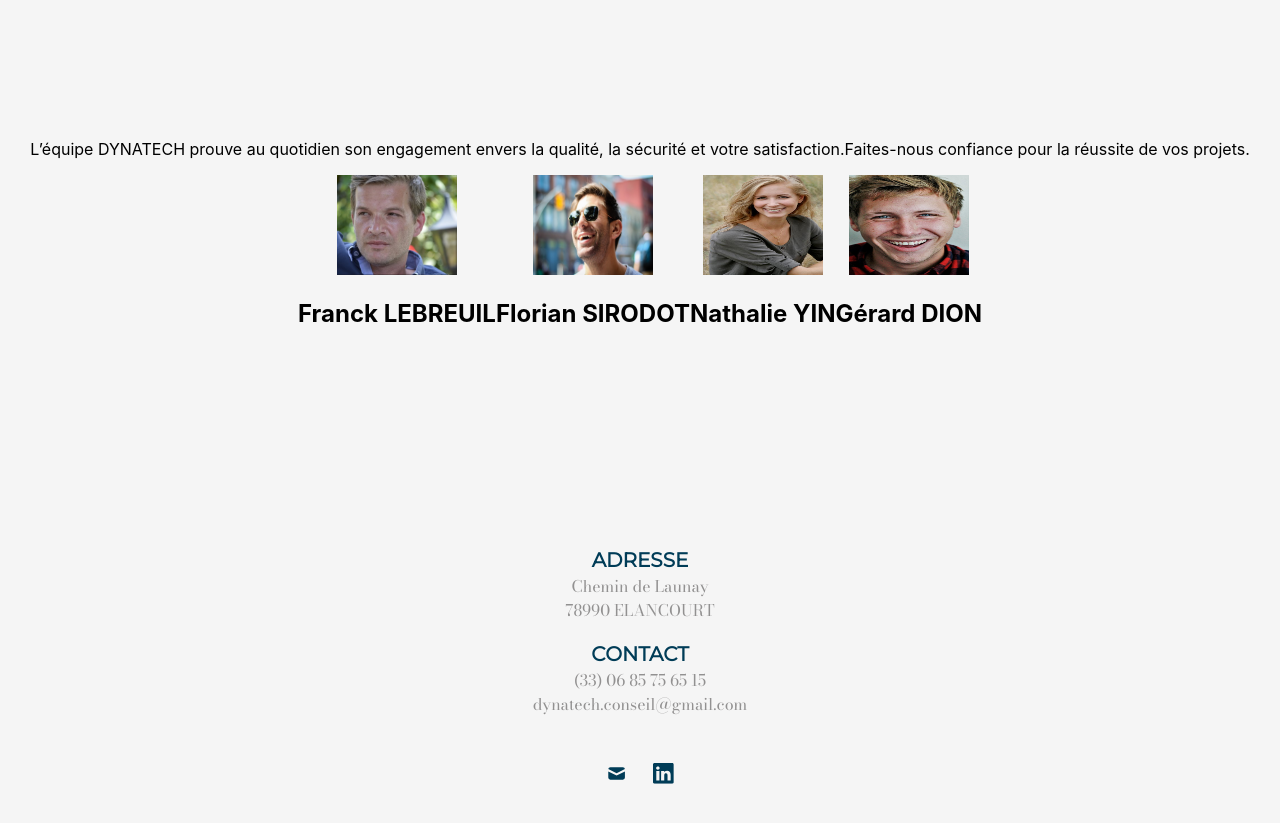
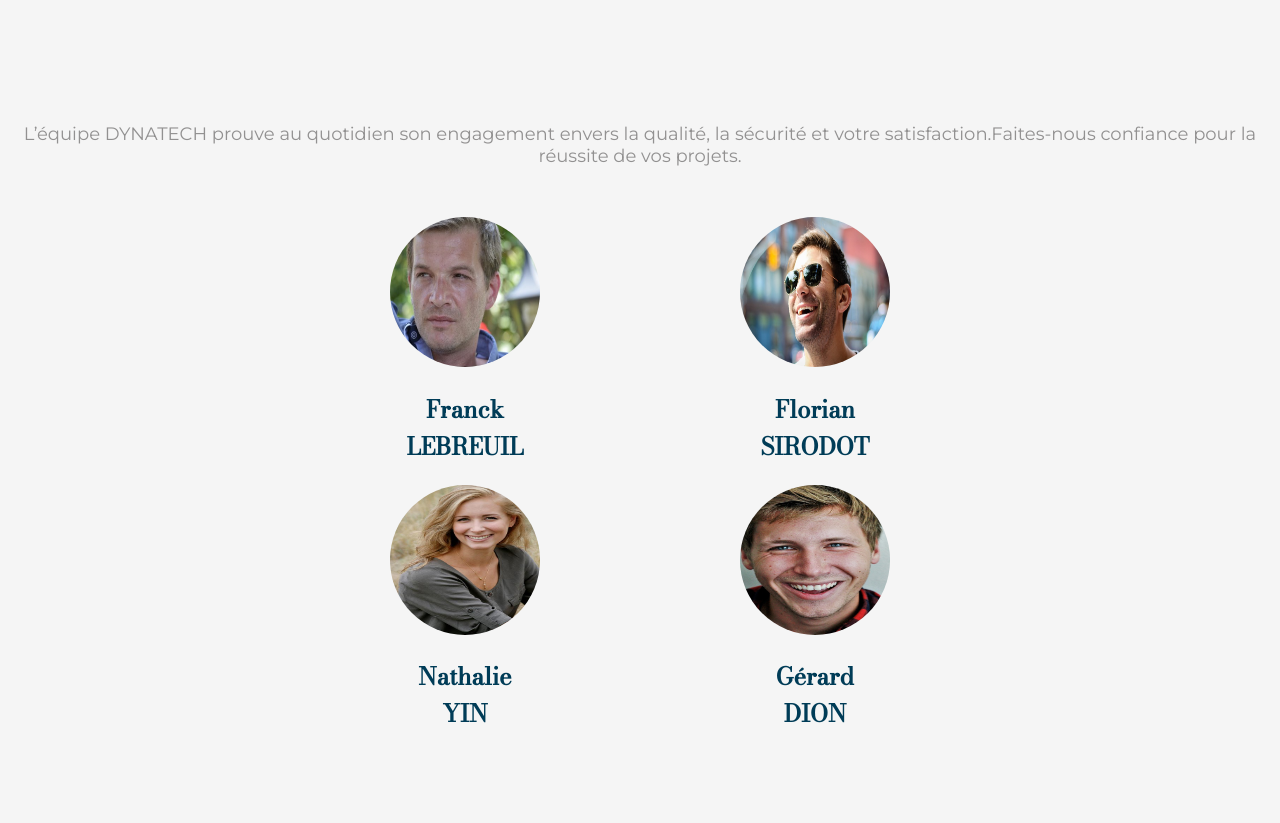
Before and after one commit to D4ve-Code/Dynatech_website, a React (Vite) app in the folder frontend/: page / in a window 1280 px wide. Shown: the part 1900-2723 px from the top of the page. Built offline with nearby package versions, Linux system fonts and the light colour scheme.

Commit message:
add portraits

```diff
--- a/frontend/src/components/Team.jsx
+++ b/frontend/src/components/Team.jsx
@@ -14,22 +14,41 @@
         de vos projets.
       </p>
       <div className="portraits">
-        {" "}
+        <div className="portraits_line_1">
           <div className="portrait1">
             <img src={franck} alt="portrait de franck" />
-          <h2>Franck LEBREUIL</h2>
+            <h2>
+              Franck
+              <br />
+              LEBREUIL
+            </h2>
           </div>
           <div className="portrait2">
             <img src={flo} alt="portrait de flo" />
-          <h2>Florian SIRODOT</h2>
-        </div>{" "}
+            <h2>
+              Florian
+              <br />
+              SIRODOT
+            </h2>
+          </div>
+        </div>
+        <div className="portraits_line_2">
           <div className="portrait3">
             <img src={nathalie} alt="portrait de nathalie" />
-          <h2>Nathalie YIN</h2>
-        </div>{" "}
+            <h2>
+              Nathalie
+              <br />
+              YIN
+            </h2>
+          </div>
           <div className="portrait4">
             <img src={gerard} alt="portrait de gerard" />
-          <h2>Gérard DION</h2>
+            <h2>
+              Gérard
+              <br />
+              DION
+            </h2>
+          </div>
         </div>
       </div>
     </div>
--- a/frontend/src/components/styles-components/Team.scss
+++ b/frontend/src/components/styles-components/Team.scss
@@ -1,9 +1,44 @@
-.portraits {
-  display: flex;
-  flex-direction: row;
-  justify-content: center;
-  img {
-    height: 100px;
-    width: 120px;
+.team {
+  p {
+    font-family: $fontText;
+    color: $secondary-color;
+    text-align: center;
+    font-size: 18px;
+    margin: 0;
+  }
+  .portraits {
+    display: flex;
+    flex-direction: column;
+    justify-content: center;
+    align-items: center;
+    padding-top: 50px;
+    .portraits_line_1 {
+      display: flex;
+      flex-direction: row;
+      img {
+        height: 150px;
+        width: 150px;
+        border-radius: 50%;
+        padding: 0 100px;
+      }
+      h2 {
+        font-family: $fontTitre;
+        color: $primary-color;
+      }
+    }
+    .portraits_line_2 {
+      display: flex;
+      flex-direction: row;
+      img {
+        height: 150px;
+        width: 150px;
+        border-radius: 50%;
+        padding: 0 100px;
+      }
+      h2 {
+        font-family: $fontTitre;
+        color: $primary-color;
+      }
+    }
   }
 }
```
Also changed, not shown: frontend/.eslintrc.json. Lines whose indentation alone changed are shown as unchanged.
